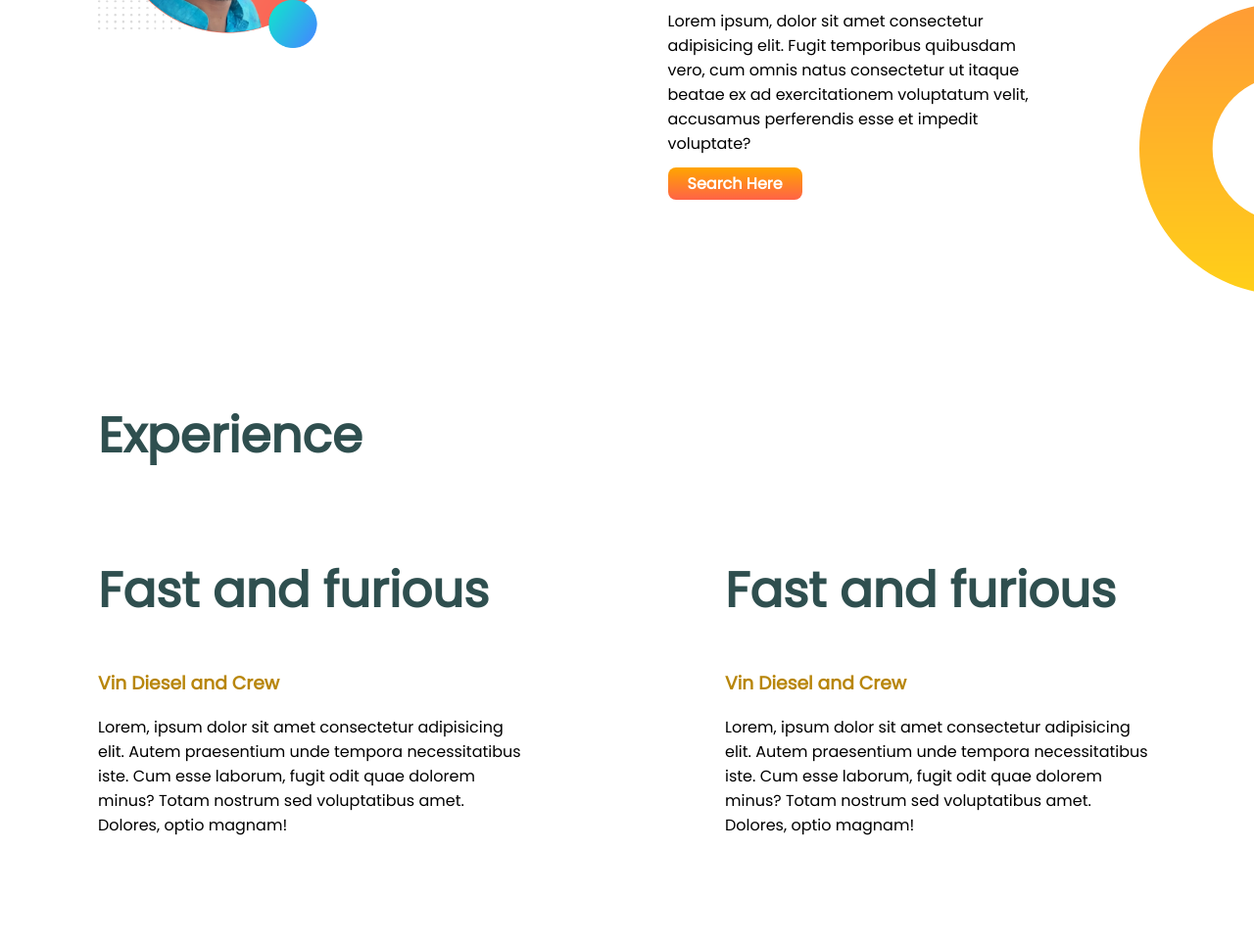
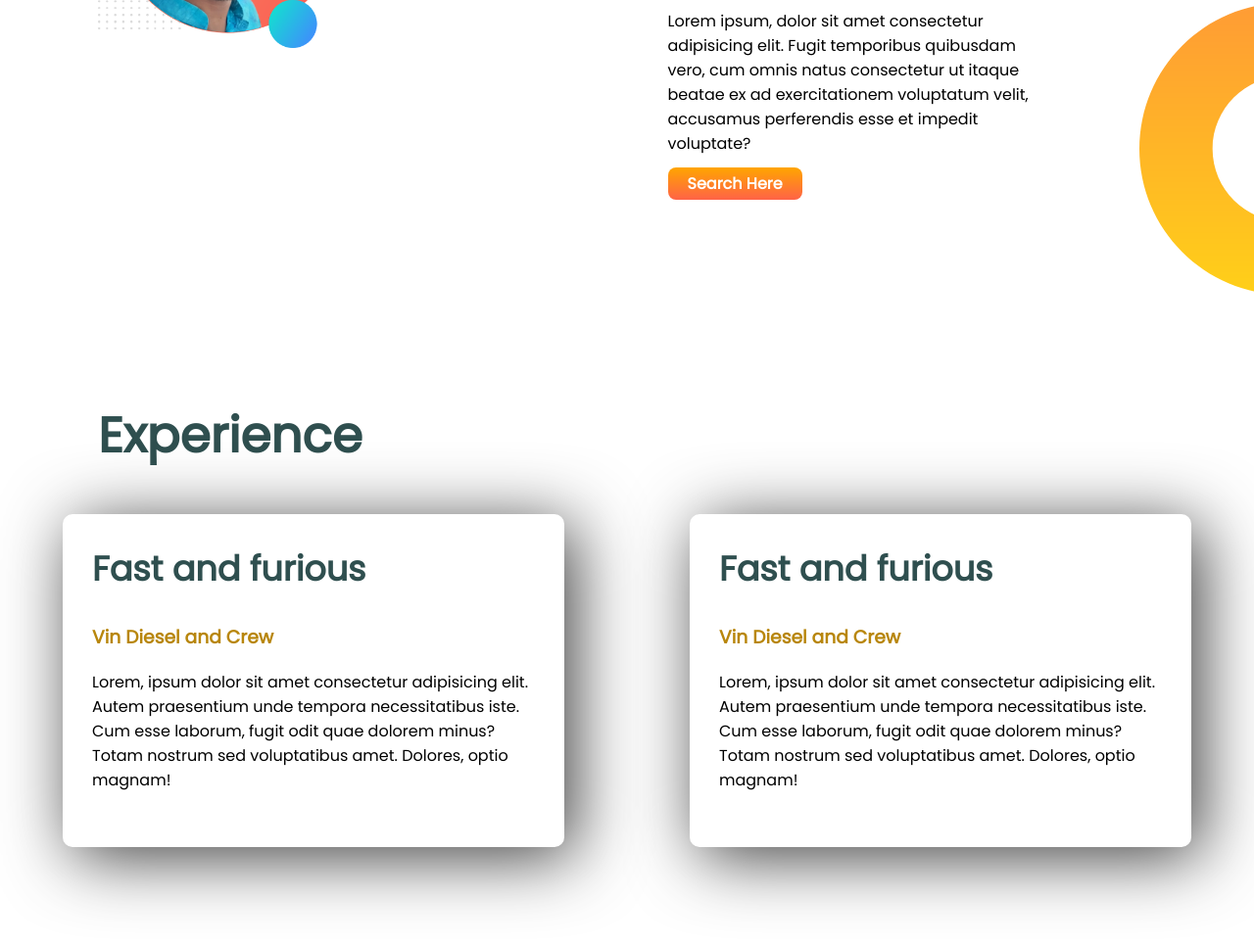
Before and after one commit to SartazIslamAlvi/second-repository, a plain HTML site: page index.html in a window 1280 px wide. Shown: the part 860-1825 px from the top of the page at 98% size. Drawn offline with Linux system fonts and the light colour scheme.

Commit message:
box added

```diff
--- a/index.html
+++ b/index.html
@@ -15,8 +15,8 @@
 <body>
     <section class="top-banner section">
         <div class="half-width">
-            <h1>Welcome to</h1>
-            <h1><span class="span">Simple Website</span> World</h1>
+            <h1 class="header">Welcome to</h1>
+            <h1 class="header"><span class="span">Simple Website</span> World</h1>
             <h3>Html Css And More</h3>
             <p>
                 Lorem ipsum dolor sit amet consectetur adipisicing elit. Explicabo delectus veritatis nemo hic! Quae
@@ -35,7 +35,7 @@
             <img src="my-bg.png" alt="">
         </div>
         <div class="half-width">
-            <h1>Super Heroes</h1>
+            <h1 class="header">Super Heroes</h1>
             <h3>Doctors Programmers Engineers</h3>
             <p>Lorem ipsum, dolor sit amet consectetur adipisicing elit. Fugit temporibus quibusdam vero, cum omnis
                 natus consectetur ut itaque beatae ex ad exercitationem voluptatum velit, accusamus perferendis esse et
@@ -47,18 +47,18 @@
         </div>
     </section>
     <section>
-        <h1 class="half-width">Experience</h1>
+        <h1 class="half-width header">Experience</h1>
         <div class="section">
-            <div class="half-width">
-                <h1>Fast and furious</h1>
+            <div class="boxes">
+                <h2>Fast and furious</h2>
                 <h3 class="span">Vin Diesel and Crew</h3>
                 <p>Lorem, ipsum dolor sit amet consectetur adipisicing elit. Autem praesentium unde tempora
                     necessitatibus
                     iste. Cum esse laborum, fugit odit quae dolorem minus? Totam nostrum sed voluptatibus amet. Dolores,
                     optio magnam!</p>
             </div>
-            <div class="half-width">
-                <h1>Fast and furious</h1>
+            <div class="boxes">
+                <h2>Fast and furious</h2>
                 <h3 class="span">Vin Diesel and Crew</h3>
                 <p>Lorem, ipsum dolor sit amet consectetur adipisicing elit. Autem praesentium unde tempora
                     necessitatibus
--- a/style.css
+++ b/style.css
@@ -2,9 +2,13 @@ body{
     font-family: 'Poppins', sans-serif;
     margin: 0;
 }
-h1{
+.header{
     font-size: 50px;
-    color: darkslategrey;
+    color: #2f4f4f;
+}
+h2{
+    font-size: 35px;
+    color: #2f4f4f;
 }
 .span{
     color: darkgoldenrod;
@@ -22,7 +26,7 @@ h1{
 }
 .link-button{
     text-decoration: none;
-    background-image: linear-gradient(orange, tomato);
+    background-image: linear-gradient(#ffa500, tomato);
     padding : 5px 20px;
     color: white;
     font-weight: 800;
@@ -35,6 +39,13 @@ h1{
 .dream-big{
     margin-top: 200px;
 }
-.tow-box{
-
+.boxes{
+    width: 40%;
+    margin-left: 5%;
+    margin-right: 5%;
+    border-radius: 10px;
+    padding-left: 30px;
+    padding-right: 20px;
+    padding-bottom: 40px;
+    box-shadow: 10px 10px 70px 0px #3d3d3d;
 }
```
